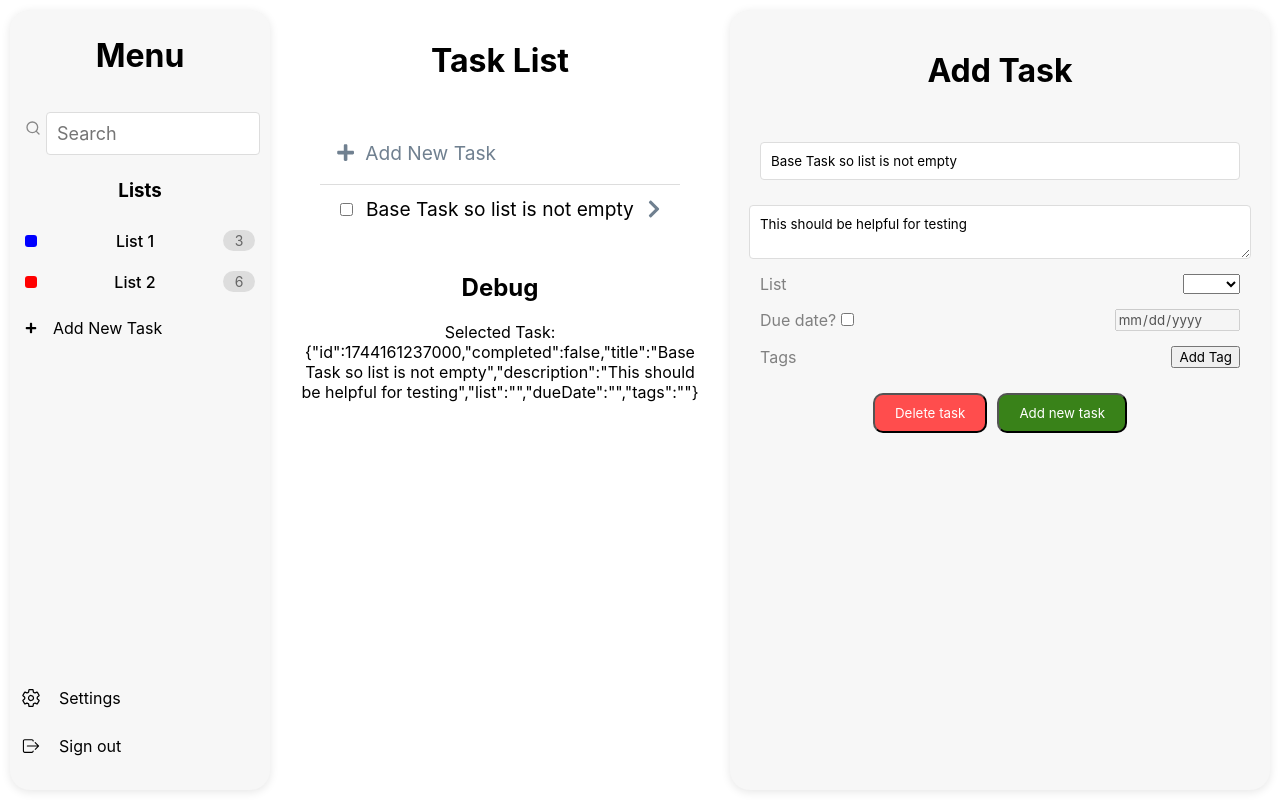
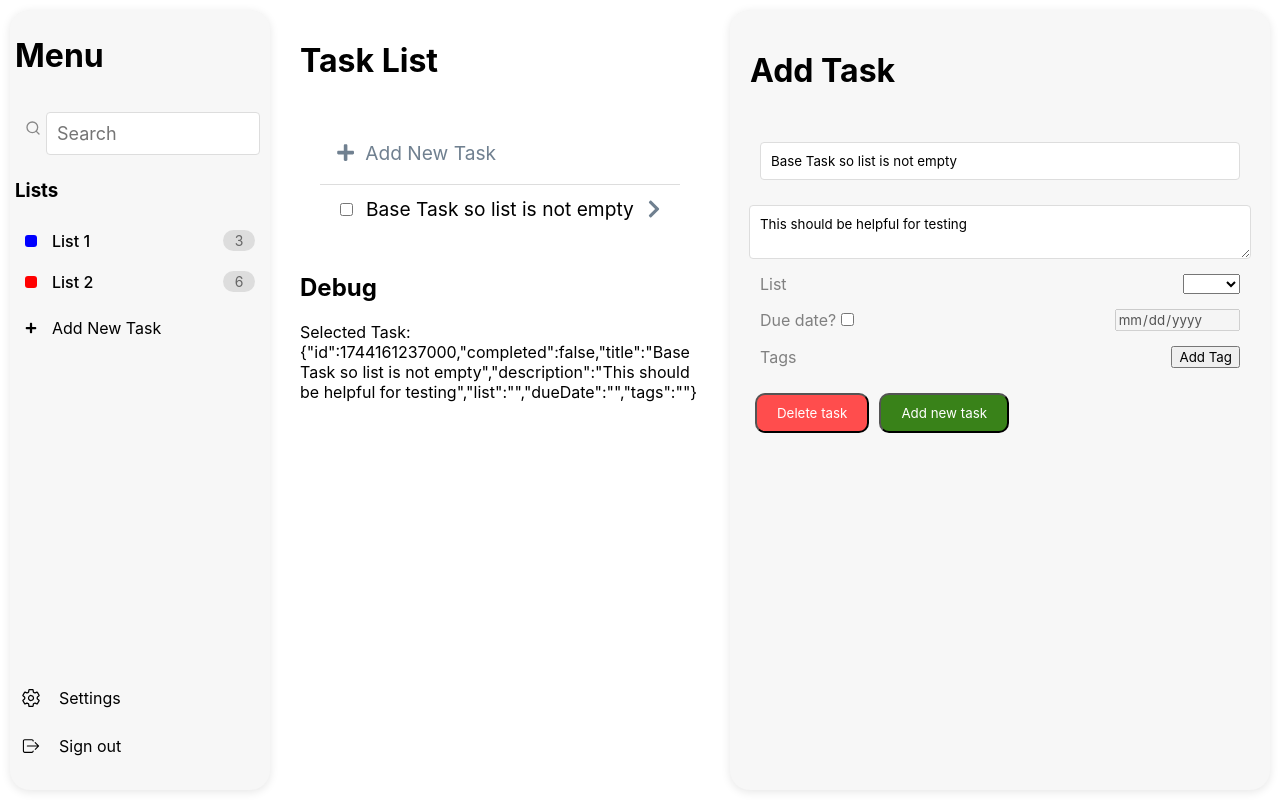
Before and after one commit to tomjones-4/react-task-tracker-web-app, a React (Vite) app: page / in a window 1280 px wide. Built offline with nearby package versions, Linux system fonts and the light colour scheme.

Commit message:
Update styling

```diff
--- a/src/App.css
+++ b/src/App.css
@@ -5,7 +5,7 @@
 
 .App {
   display: flex;
-  text-align: center;
+  text-align: left;
   background-color: white;
   height: 100vh;
   width: 100vw;
@@ -83,7 +83,7 @@
   width: 12px;
   height: 12px;
   border-radius: 3px;
-  margin-right: 10px;
+  margin-right: 15px;
 }
 
 .menu-list-name {
@@ -115,7 +115,7 @@
   width: 12px;
   height: 12px;
   border-radius: 3px;
-  margin-right: 16px;
+  margin-right: 15px;
 }
 
 .add-list:hover {
```
